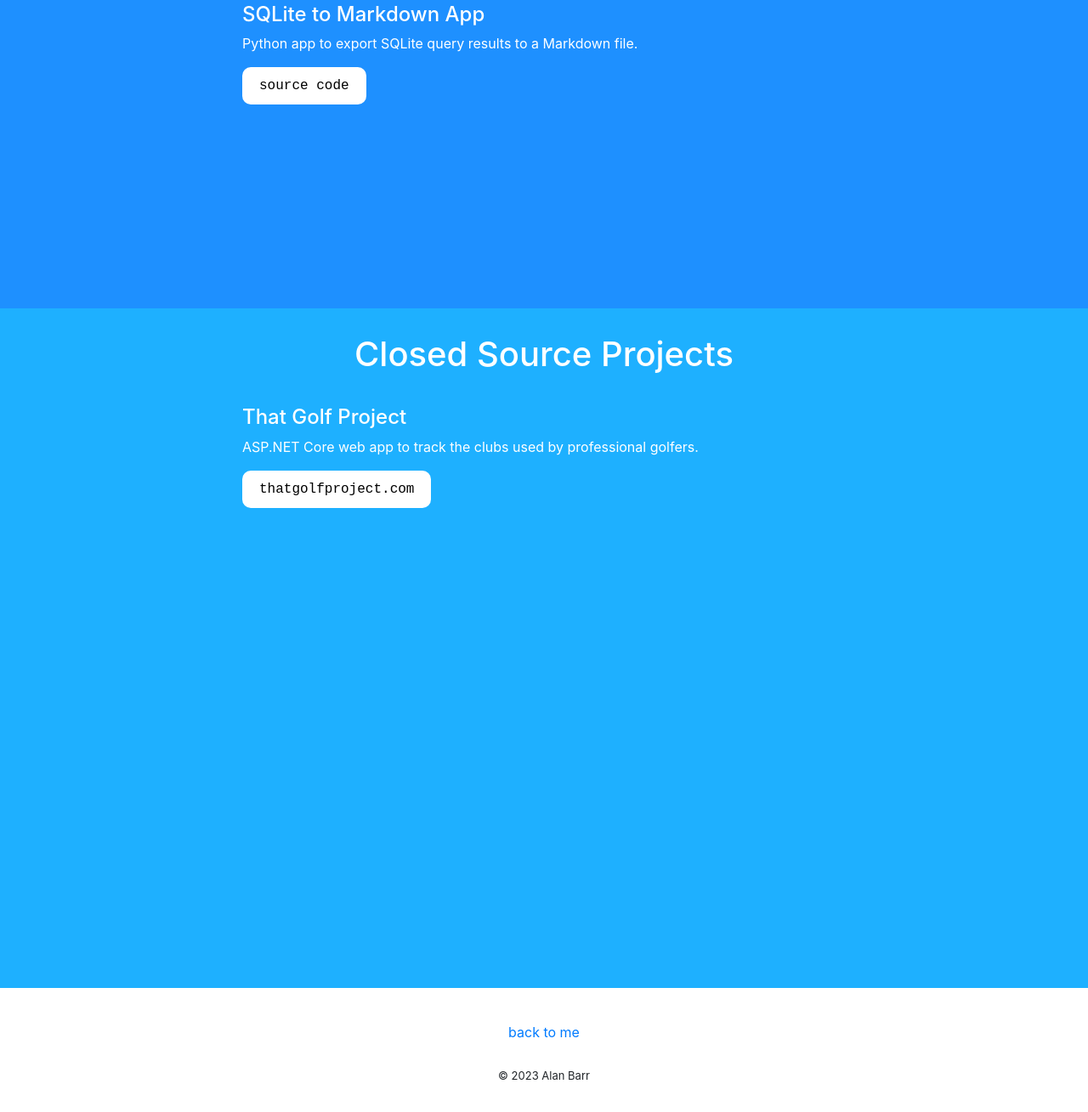
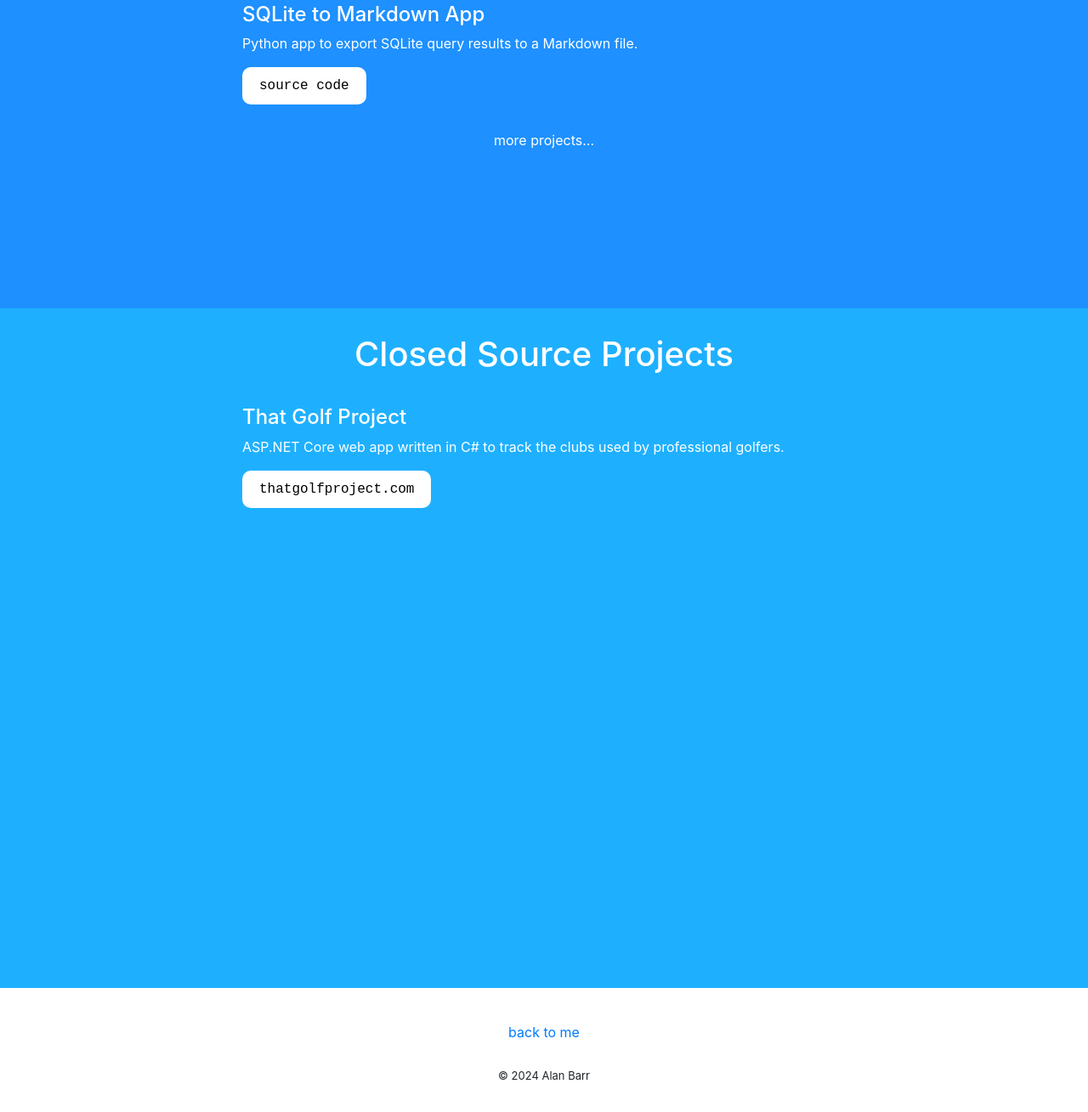
Before and after one commit to freedom35/freedom35.github.io, a plain HTML site: page index.html in a window 1280 px wide. Shown: the part 1293-2602 px from the top of the page at 85% size. Drawn offline with nearby package versions, Linux system fonts and the light colour scheme.

Commit message:
Revision for project links

```diff
--- a/index.html
+++ b/index.html
@@ -82,6 +82,7 @@
                             </div>
                         </li>
                     </ul>
+                    <p class="more-projects"><a href="#closed-projects">more projects...</a></p>
                 </div>
             </section>
             <section id="closed-projects">
@@ -92,7 +93,7 @@
                             <div>
                                 <h4>That Golf Project</h4>
                                 <p>
-                                    ASP.NET Core web app to track the clubs used by professional golfers.
+                                    ASP.NET Core web app written in C# to track the clubs used by professional golfers.
                                 </p>
                                 <a class="code-link" href="https://www.thatgolfproject.com" target="_blank">thatgolfproject.com</a>
                             </div>
@@ -103,7 +104,7 @@
         </main>
         <div class="footer">
             <p class="last-section"><a href="#nav">back to me</a></p>
-            <p class="copyright-info">&copy; 2023 Alan Barr</p>
+            <p class="copyright-info">&copy; 2024 Alan Barr</p>
         </div>
     </body>
 </html>
--- a/static/css/styles.css
+++ b/static/css/styles.css
@@ -1,5 +1,5 @@
 a.nav-link {
-    font-family: 'Courier New', Courier, monospace;
+  font-family: Arial, Helvetica, sans-serif;
 }
 
 section {
@@ -52,6 +52,10 @@ h1.mb-3 {
   color: white;
 }
 
+.more-projects a {
+  color: white;
+}
+
 .ul-projects {
   list-style-type: none;
   display: table;
```
Lines whose indentation alone changed are shown as unchanged.
